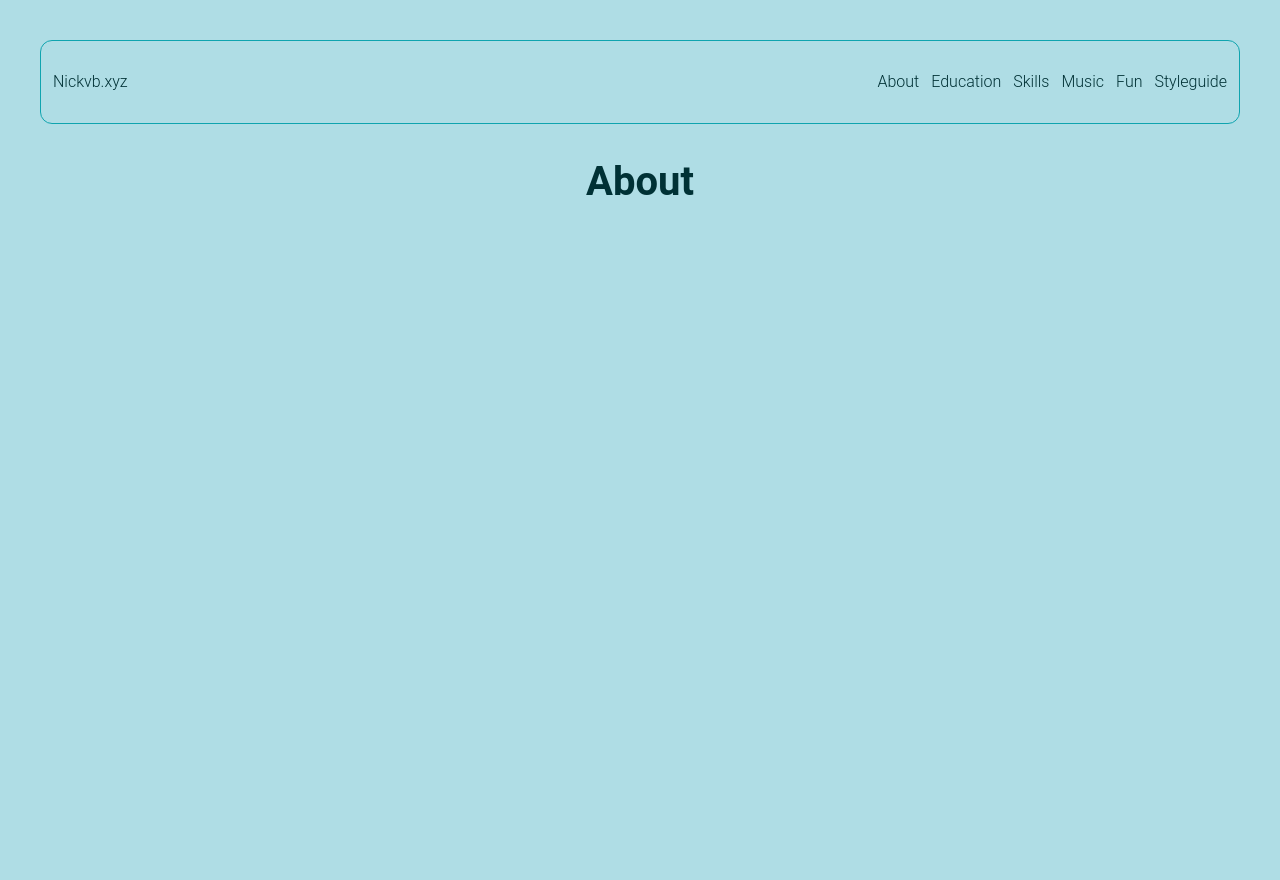
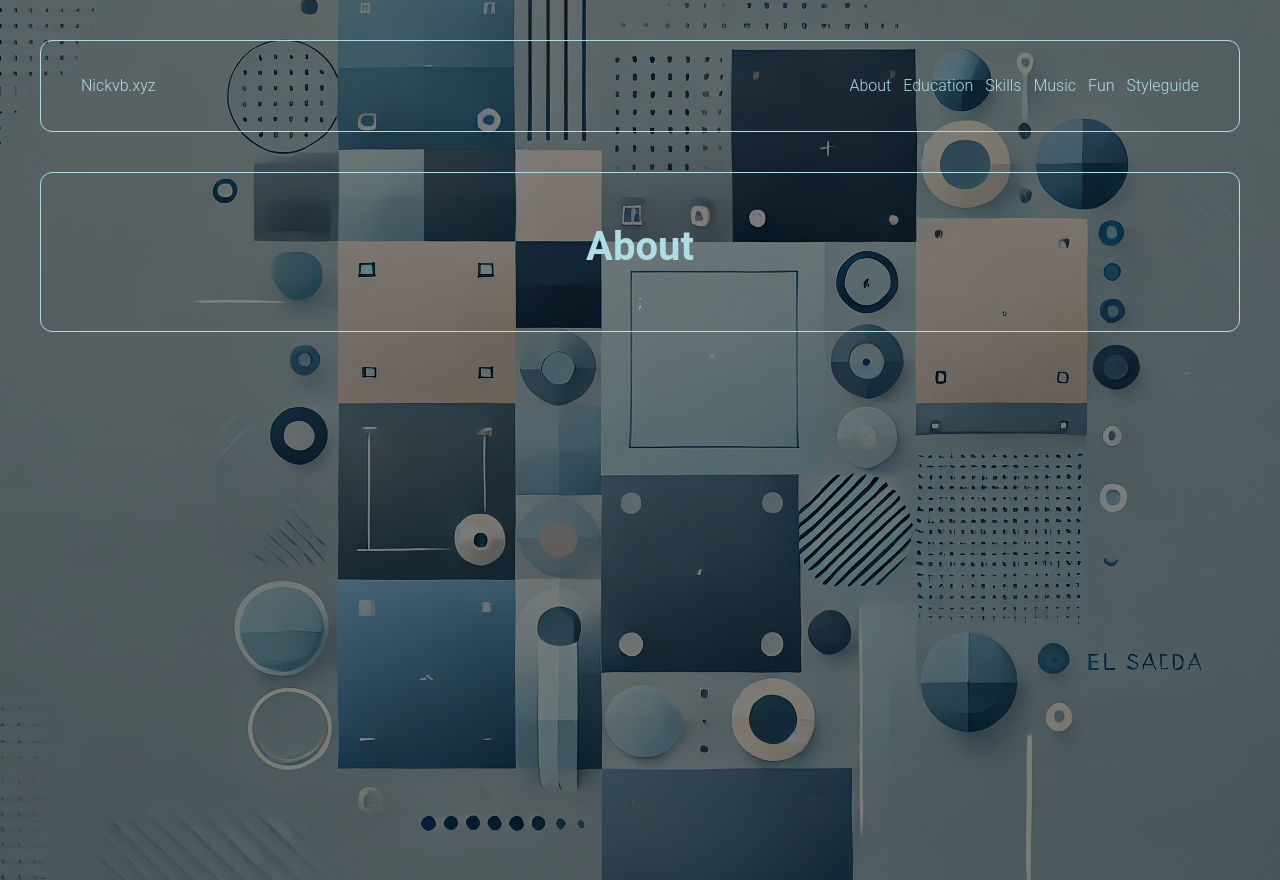
Before and after one commit to nvonbuttlar/portfolio-2025, a React (Vite) app: page /about in a window 1280 px wide. Before the commit the page ends 800 px from the top, so only its background shows below. Built offline with nearby package versions, Linux system fonts and the light colour scheme.

Commit message:
add global styles for view components

```diff
--- a/src/App.jsx
+++ b/src/App.jsx
@@ -13,6 +13,7 @@ function App() {
 
   return (
     <>
+      <div className="overlay"></div>
       <Navbar />
       <BrowserRouter>
         <Routes>
--- a/src/scss/_buttons.scss
+++ b/src/scss/_buttons.scss
@@ -6,7 +6,7 @@ button {
   font-family: $font-primary;
   font-weight: $font-bold;
   background-color: $blue-chill;
-  color: $deep-teal;
+  color: $powder-blue;
   padding: 10px 20px;
   border: 1px solid $neutral-light;
   border-radius: 5px;
@@ -31,7 +31,7 @@ button {
 a {
   font-family: $font-secondary;
   font-weight: $font-light;
-  color: $deep-teal;
+  color: $powder-blue;
   text-decoration: none;
   transition: color 0.3s ease;
 
@@ -43,7 +43,7 @@ a {
     outline: 2px solid $powder-blue;
   }
   &:focus-visible {
-    outline: 2px dashed $deep-teal;
+    outline: 2px dashed $powder-blue;
   }
   &:disabled {
     opacity: 0.8;
--- a/src/scss/_global.scss
+++ b/src/scss/_global.scss
@@ -4,18 +4,23 @@
 
 // HTML Style
 html {
+  position: relative;
   height: 100%;
   background-color: $powder-blue;
+  background: url('../assets/bg-image.webp') center center no-repeat;
 }
 
 body {
   margin: 0;
+  position: relative;
+  z-index: 1;
 }
 
 #root {
   margin: 0 auto;
   padding: 16px;
   text-align: center;
+  height: 100vh;
 
   @include respond-to(large) {
     padding: 40px;
@@ -30,17 +35,44 @@ ul {
   }
 }
 
+.overlay {
+  background-color: black;
+  opacity: 0.5;
+  position: absolute;
+  left: 0;
+  top: 0;
+  height: 100%;
+  width: 100%;
+  z-index: -1;
+}
+
 // Navigation
 .nav {
   display: flex;
   justify-content: space-between;
   align-items: center;
   border-radius: $border-radius;
-  padding: 12px;
-  border: 1px solid $blue-chill;
+  padding: 12px 16px;
+  border: 1px solid $powder-blue;
+
+  @include respond-to(large) {
+    padding: 16px 40px;
+  }
 
   &__list {
     display: flex;
     gap: 12px;
   }
 }
+
+.view {
+  border-radius: $border-radius;
+  padding: 12px 16px;
+  border: 1px solid $powder-blue;
+  margin-top: 16px;
+
+  @include respond-to(large) {
+    padding: 16px 40px;
+    margin-top: 40px;
+  }
+}
--- a/src/scss/_typography.scss
+++ b/src/scss/_typography.scss
@@ -11,7 +11,7 @@ $font-bold: 700;
 // Heading Styles
 h1, h2, h3, h4, h5, h6 {
   font-weight: $font-bold;
-  color: $deep-teal;
+  color: $powder-blue;
   margin-bottom: 10px;
 }
 
@@ -28,7 +28,7 @@ div,
 span {
   font-family: $font-secondary;
   font-weight: $font-light;
-  color: $deep-teal;
+  color: $powder-blue;
   line-height: 1.6;
   margin-bottom: 15px;
 }
--- a/src/views/About.jsx
+++ b/src/views/About.jsx
@@ -1,3 +1,7 @@
 export default function About() {
-  return <h1>About</h1>;
+  return (
+    <div className="view">
+      <h1>About</h1>;
+    </div>
+  )
 }
--- a/src/views/Education.jsx
+++ b/src/views/Education.jsx
@@ -1,3 +1,7 @@
 export default function Education() {
-  return <h1>Education</h1>;
+  return (
+    <div className="view">
+      <h1>Education</h1>;
+    </div>
+  )
 }
--- a/src/views/Fun.jsx
+++ b/src/views/Fun.jsx
@@ -3,12 +3,12 @@ import Counter from '../components/Counter'
 
 export default function Fun() {
   return (
-    <>
+    <div className="view">
       <h1>Fun</h1>
       <div>
         <TicTacToe />
         <Counter />
       </div>
-    </>
+    </div>
   );
 }
--- a/src/views/Home.jsx
+++ b/src/views/Home.jsx
@@ -1,5 +1,7 @@
 export default function Home() {
   return (
-    <h1>Welcome, glad you made it.</h1>
+    <div className="view">
+      <h1>Welcome, glad you made it.</h1>
+    </div>
   )
 }
--- a/src/views/Music.jsx
+++ b/src/views/Music.jsx
@@ -1,3 +1,7 @@
 export default function Music() {
-  return <h1>Music</h1>;
+  return (
+    <div className="view">
+      <h1>Music</h1>;
+    </div>
+  )
 }
--- a/src/views/Skills.jsx
+++ b/src/views/Skills.jsx
@@ -1,3 +1,7 @@
 export default function Skills() {
-  return <h1>Skills</h1>;
+  return (
+    <div className="view">
+      <h1>Skills</h1>
+    </div>
+  )
 }
--- a/src/views/Styleguide.jsx
+++ b/src/views/Styleguide.jsx
@@ -1,10 +1,10 @@
 export default function Styleguide() {
   return (
-    <>
+    <div className="view">
       <h1>Styleguide</h1>
       <div>
         Show colors and typography here.
       </div>
-    </>
+    </div>
   );
 }
```
Also changed, not shown: src/assets/bg-image.webp (added).
